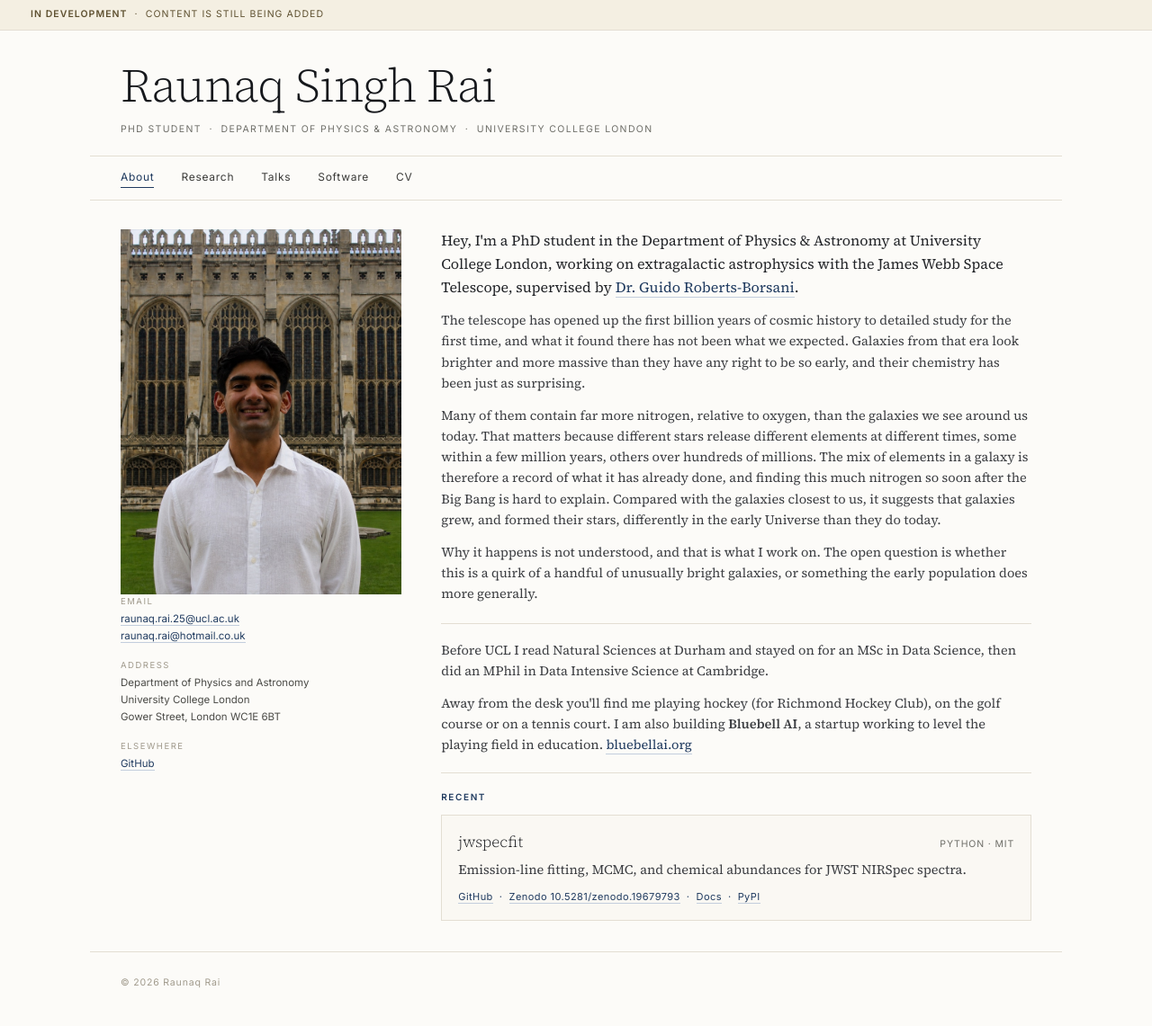
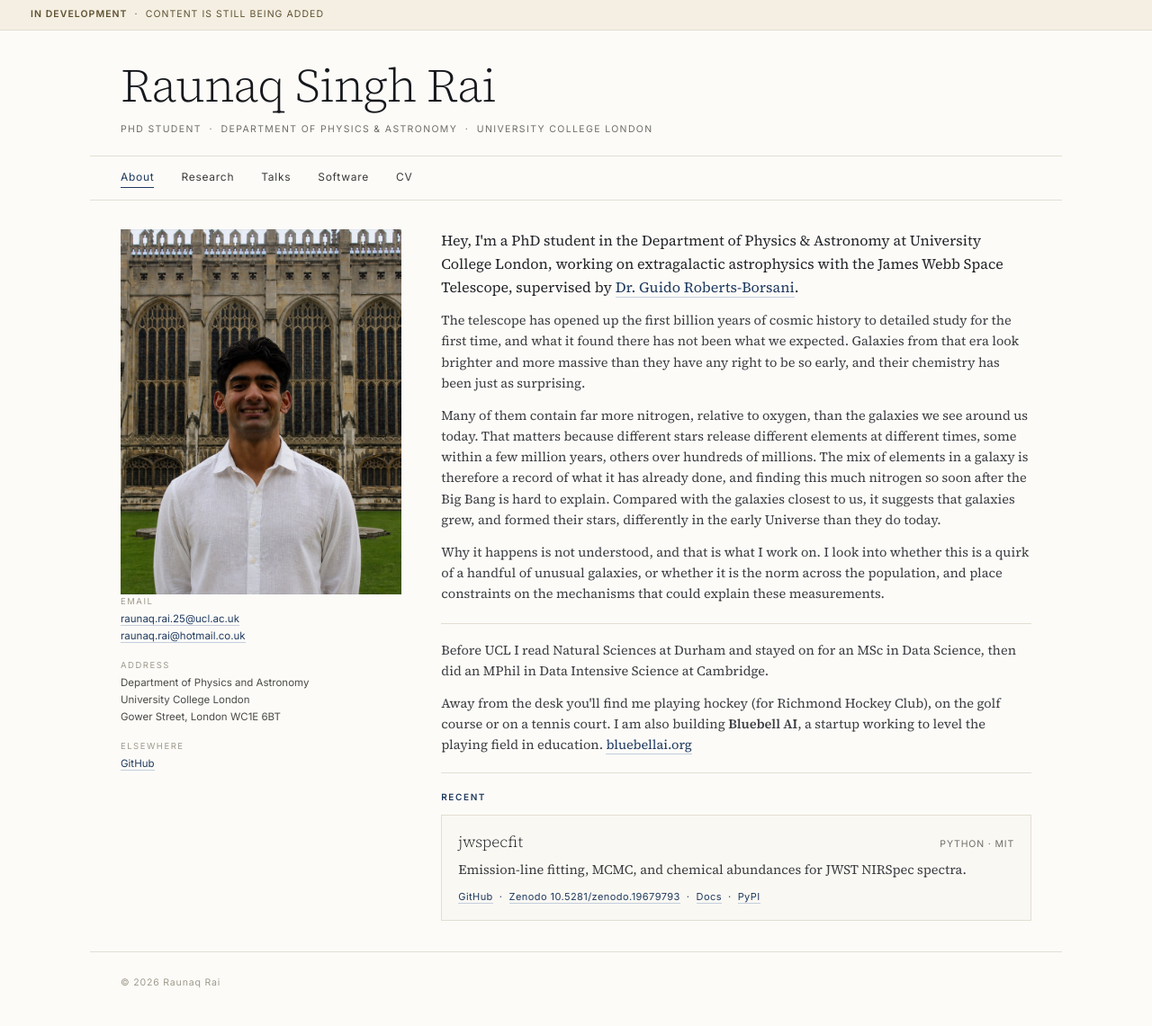
Before and after one commit to raunaq-rai/raunaq-rai.github.io, a Jekyll site: the page built from index.html, in a window 1280 px wide. Shown: the whole page at 90% size. Built offline with Jekyll 4.4.1, drawn with Linux system fonts in a browser that asks for light colours.

Commit message:
Sharpen the closing line of the About blurb

```diff
--- a/index.html
+++ b/index.html
@@ -22,8 +22,9 @@ us, it suggests that galaxies grew, and formed their stars, differently in the e
 than they do today.</p>
 
 <p class="body-text" style="margin-bottom:20px">Why it happens is not understood, and that is what I
-work on. The open question is whether this is a quirk of a handful of unusually bright galaxies, or
-something the early population does more generally.</p>
+work on. I look into whether this is a quirk of a handful of unusual galaxies, or whether it is the
+norm across the population, and place constraints on the mechanisms that could explain these
+measurements.</p>
 
 <div class="rule" style="margin:4px 0 18px"></div>
 
```
